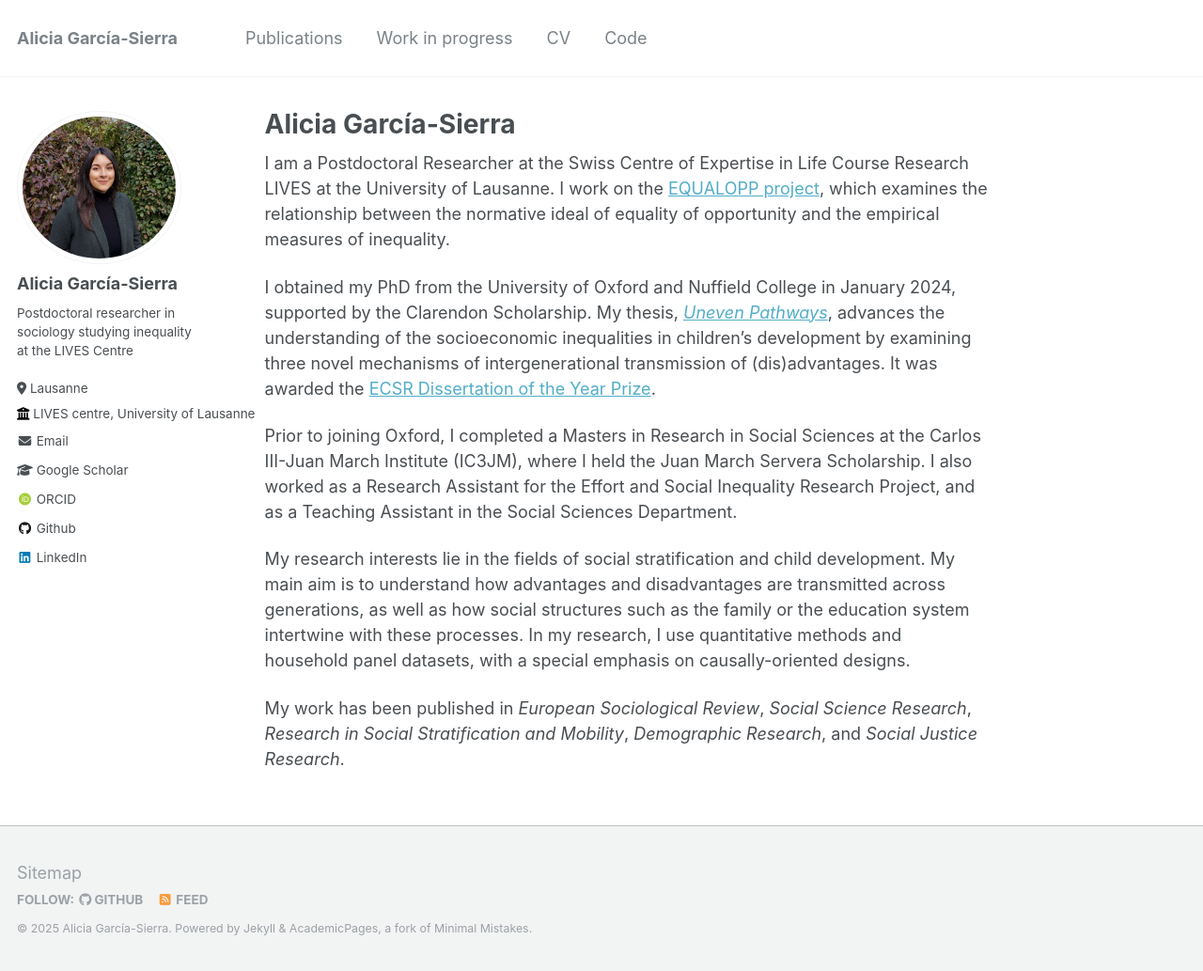
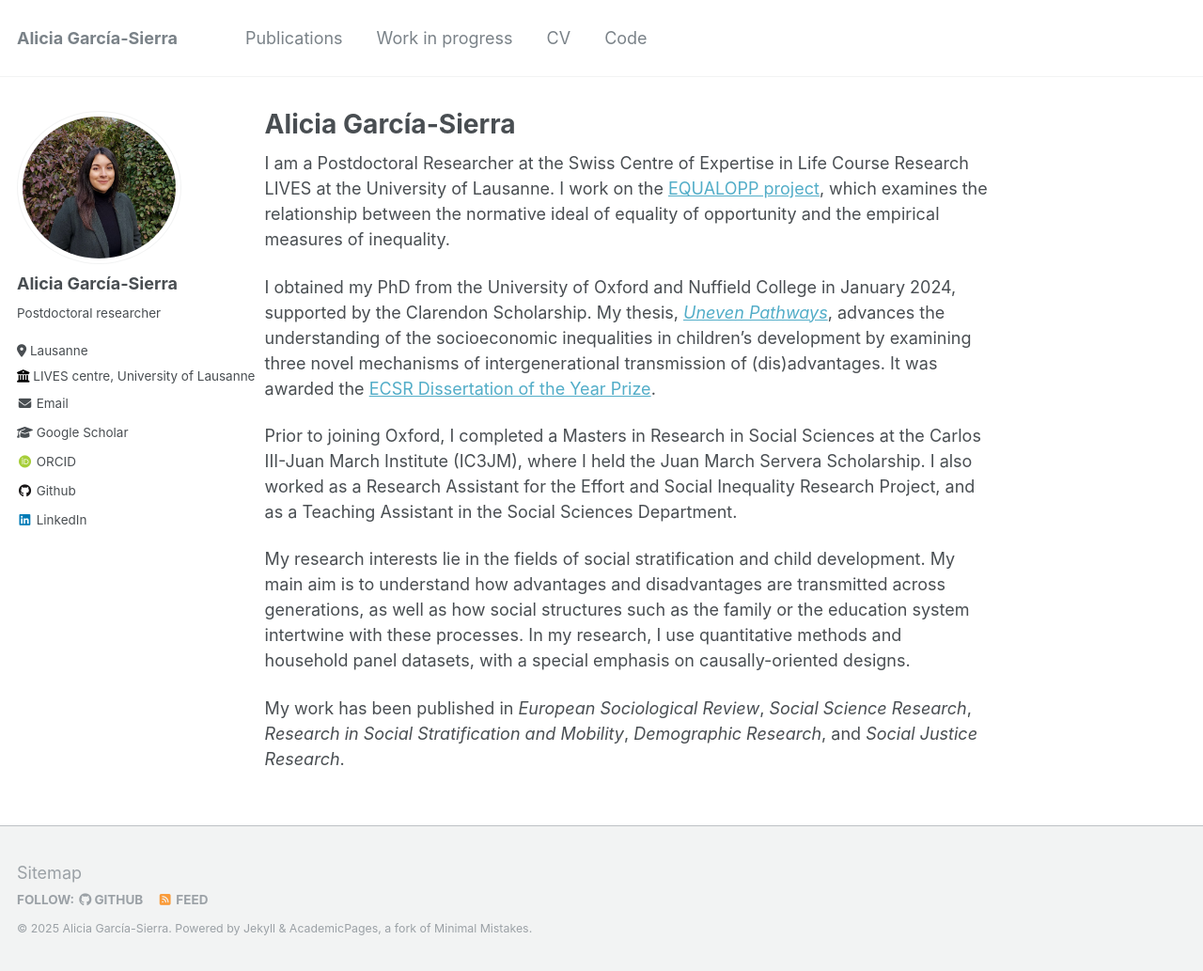
Before and after one commit to aliciagarciasierra/aliciagarciasierra.github.io, a Jekyll site: the page built from _pages/about.md, in a window 1280 px wide and 1033 px high. Shown: the whole window at 94% size. Built offline with Jekyll 4.4.1, drawn with Linux system fonts in a browser that asks for light colours; some web fonts are replaced.

Commit message:
Update _config.yml

```diff
--- a/_config.yml
+++ b/_config.yml
@@ -24,7 +24,7 @@ author:
   avatar           : "PictureAliciaBio.jpg"
   name             : "Alicia García-Sierra"
   pronouns         : # example: "she/her"
-  bio              : "Postdoctoral researcher in sociology studying inequality at the LIVES Centre"
+  bio              : "Postdoctoral researcher"
   location         : "Lausanne"
   employer         : "LIVES centre, University of Lausanne"
   uri              : # URL
```
